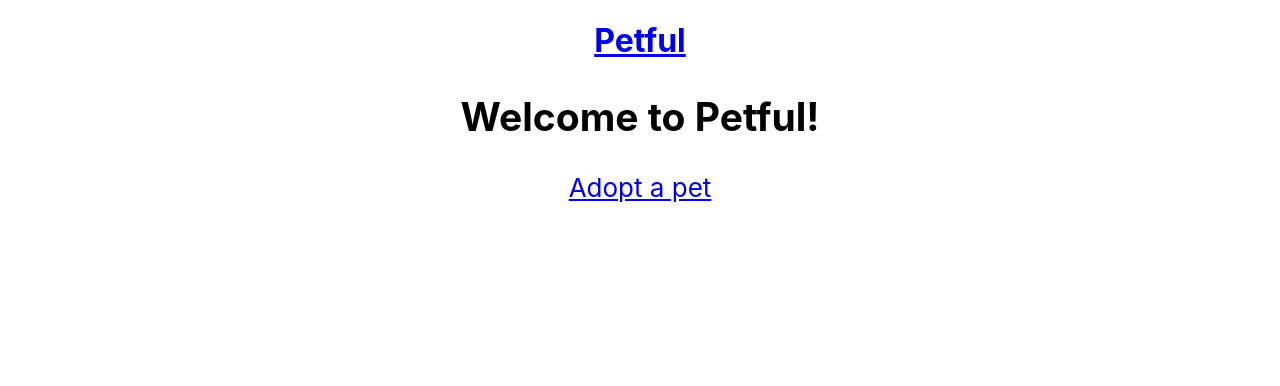
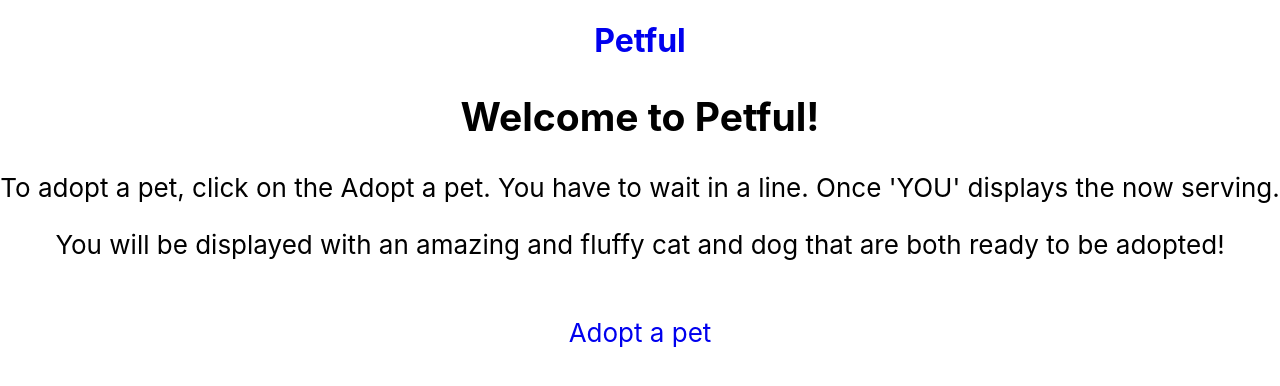
Before and after one commit to thinkful-ei-gecko/Smiti-Kevin-Petful-Client, a React (Create React App) app: page / in a window 1280 px wide. Shown: the top 386 px of the page. Built offline with nearby package versions, Linux system fonts and the light colour scheme.

Commit message:
added landing page infor

```diff
--- a/src/App.css
+++ b/src/App.css
@@ -4,7 +4,12 @@
   background-color: lightgoldenrodyellow;
 
 }
-
+p{
+  align: center;
+}
+a{
+  text-decoration: none;
+}
 .App-logo {
   height: 40vmin;
 }
--- a/src/App.js
+++ b/src/App.js
@@ -8,6 +8,11 @@ function LandingPage() {
     <main>
       <section className="section-landing">
         <h1>Welcome to Petful!</h1>
+        <p>To adopt a pet, click on the Adopt a pet. You have to wait in a line.
+        Once 'YOU' displays the now serving.</p>
+        <p>You will be displayed with an amazing and fluffy cat and dog that are both
+        ready to be adopted! </p>
+        <br/>
         <a href="/dash">Adopt a pet</a>
       </section>
     </main>
--- a/src/components/DashPage.js
+++ b/src/components/DashPage.js
@@ -104,6 +104,7 @@ currentUser(){
 
 
       <div className="container">
+        <button>Reset</button>
         <h2>Now Serving: {!this.state.cuser ? ' ' : this.state.cuser}</h2>
         {waitingUser}
 
```
Also changed, not shown: 1 other file (tests, documents, lock files or other folders).
